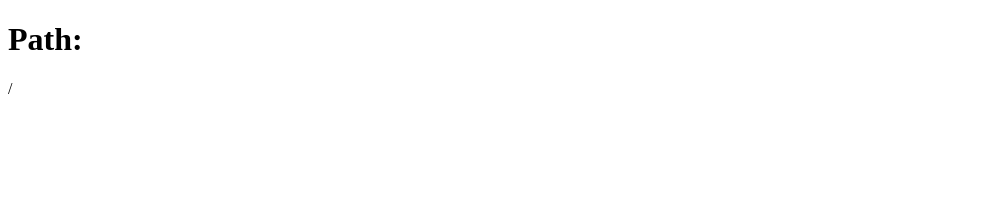
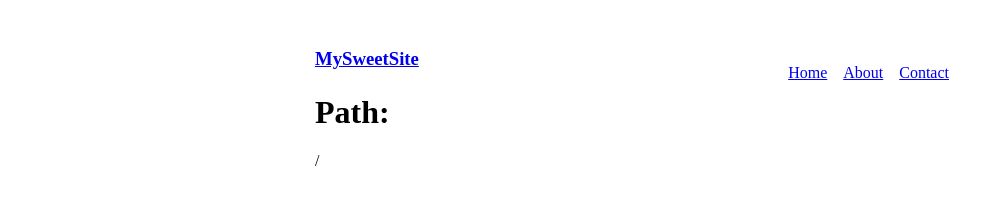
Before and after one commit to OutWooods/memory-gatsby, a Gatsby site: page / in a window 1280 px wide. Shown: the whole page, without its empty margins (0-1002 px from the left). Built offline with nearby package versions, Linux system fonts and the light colour scheme; Gatsby itself is replaced by a stand-in of ours.

Commit message:
add layout to about page

```diff
--- a/src/pages/index.tsx
+++ b/src/pages/index.tsx
@@ -1,11 +1,12 @@
 import React from "react"
 import { PageProps } from "gatsby"
+import Layout from "../components/layout"
 
 export default function IndexRoute(props: PageProps) {
   return (
-    <>
+    <Layout>
       <h1 className="text-blue-200">Path:</h1>
       <p>{props.path}</p>
-    </>
+    </Layout>
   )
 }
```
Also changed, not shown: src/pages/about.tsx (+6 -3 lines).
